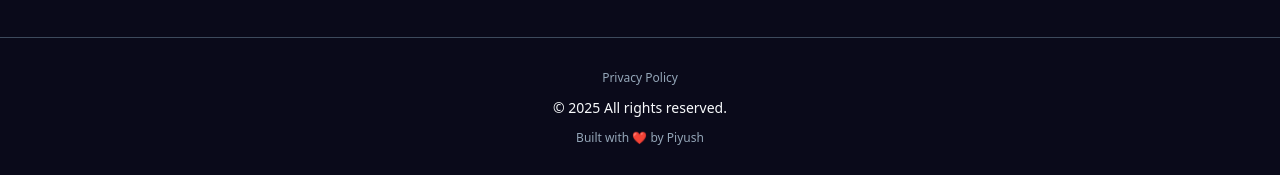
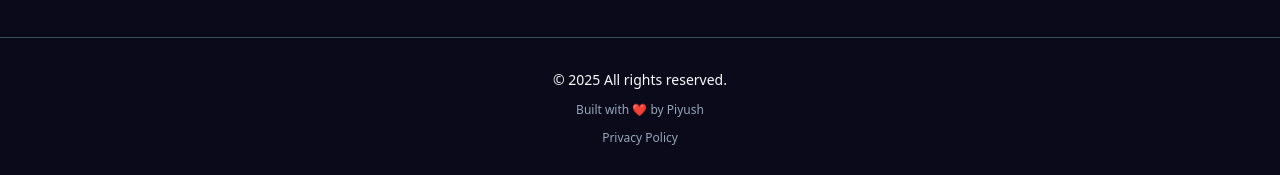
Before and after one commit to piyushverma0/sarkari-khozo, a React (Vite) app: page / in a window 1280 px wide. Shown: the part 1643-1818 px from the top of the page. Built offline with nearby package versions, Linux system fonts and the light colour scheme; no server answers; the database is empty; the HTML template or start-up script is replaced by a standard one; a web font is replaced by a local one.

Commit message:
Fix: Update footer with Privacy Policy link

```diff
--- a/src/pages/Index.tsx
+++ b/src/pages/Index.tsx
@@ -52,6 +52,12 @@ const Index = () => {
       </main>
       <footer className="py-8 bg-transparent border-t">
         <div className="container mx-auto text-center space-y-3">
+          <p className="text-sm text-foreground">
+            © 2025 All rights reserved.
+          </p>
+          <p className="text-xs text-muted-foreground">
+            Built with ❤️ by Piyush
+          </p>
           <div className="flex justify-center gap-4 text-xs text-muted-foreground">
             <a
               href="/privacy-policy"
@@ -60,12 +66,6 @@ const Index = () => {
               Privacy Policy
             </a>
           </div>
-          <p className="text-sm text-foreground">
-            © 2025 All rights reserved.
-          </p>
-          <p className="text-xs text-muted-foreground">
-            Built with ❤️ by Piyush
-          </p>
         </div>
       </footer>
     </div>
```
